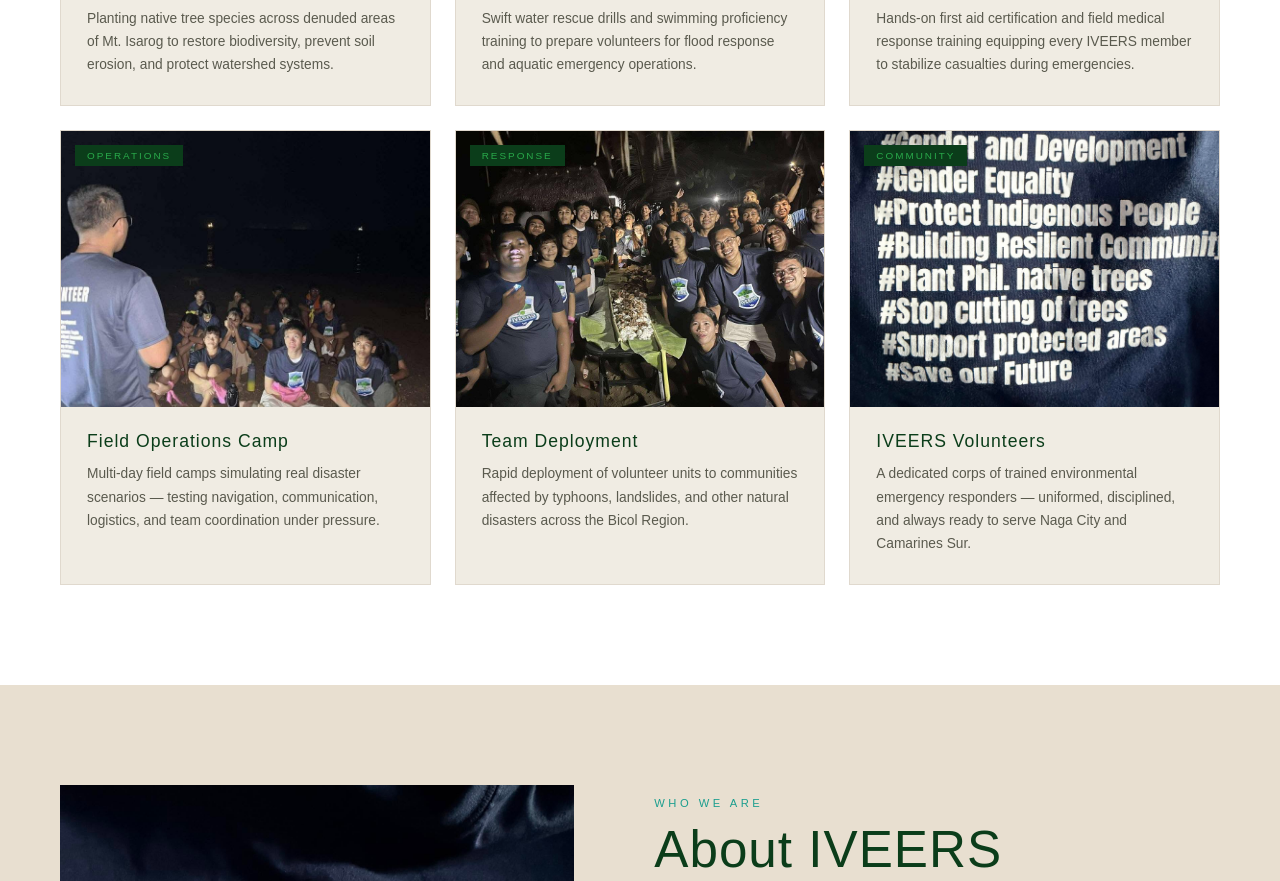
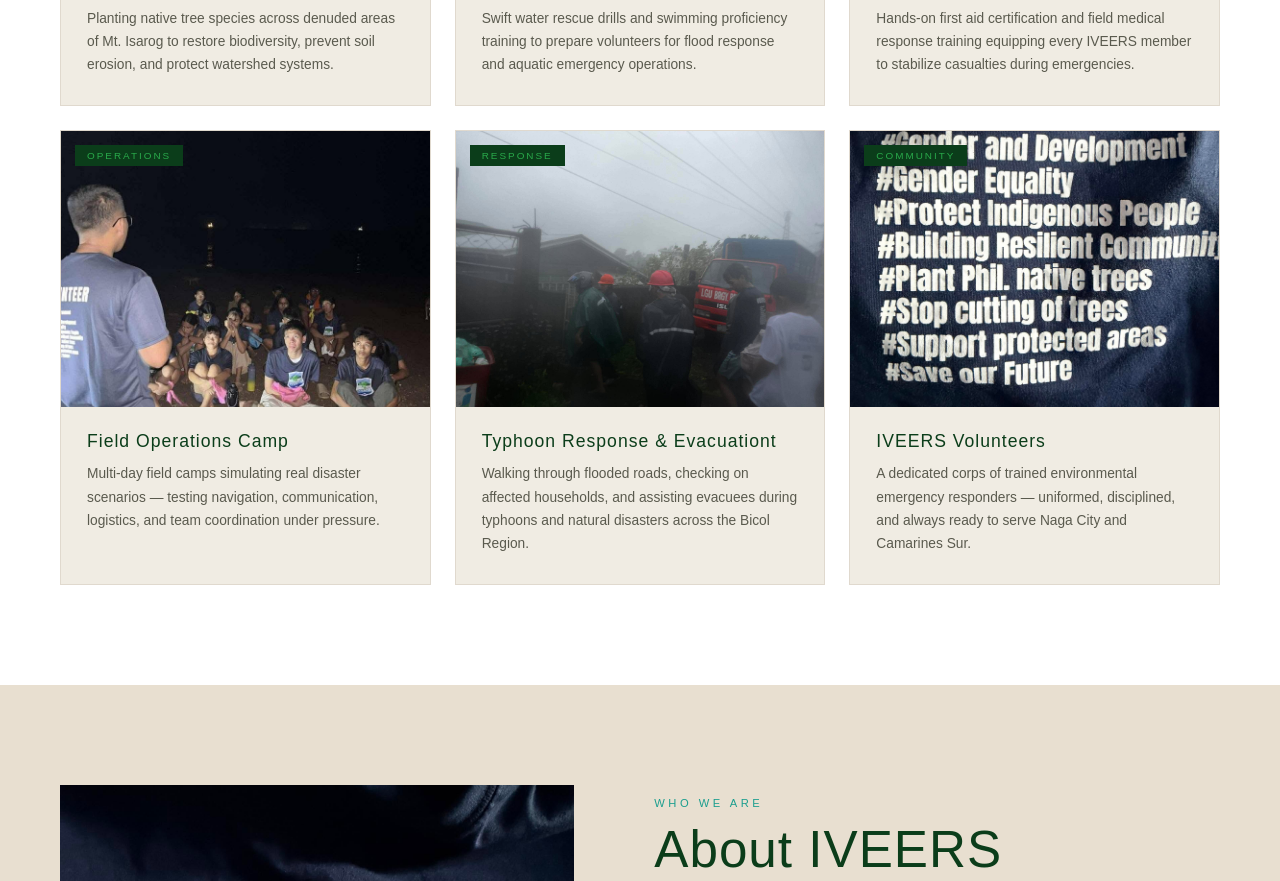
Before and after one commit to jmirabuenos-blip/IVEERS, a plain HTML site: page index.html in a window 1280 px wide. Shown: the part 4125-5006 px from the top of the page. Drawn offline with Linux system fonts and the light colour scheme.

Commit message:
updated operations

```diff
--- a/index.html
+++ b/index.html
@@ -400,13 +400,12 @@ footer{background:#071a0b;border-top:1px solid rgba(255,255,255,0.06);padding:64
 
       <div class="act-card sr sr-delay-1">
         <div class="act-img">
-          <img src="images/camp1.jpg" alt="Team Deployment"/>
+          <img src="images/typhoon.jpg" alt="Team Deployment"/>
           <div class="act-tag">Response</div>
         </div>
         <div class="act-body">
-          <h4>Team Deployment</h4>
-          <p>Rapid deployment of volunteer units to communities affected by typhoons, landslides, and other natural disasters across the Bicol Region.</p>
-        </div>
+          <h4>Typhoon Response & Evacuationt</h4>
+        <p>Walking through flooded roads, checking on affected households, and assisting evacuees during typhoons and natural disasters across the Bicol Region.</p>        </div>
       </div>
 
       <div class="act-card sr sr-delay-2">
```
Also changed, not shown: images/typhoon.jpg (added).
